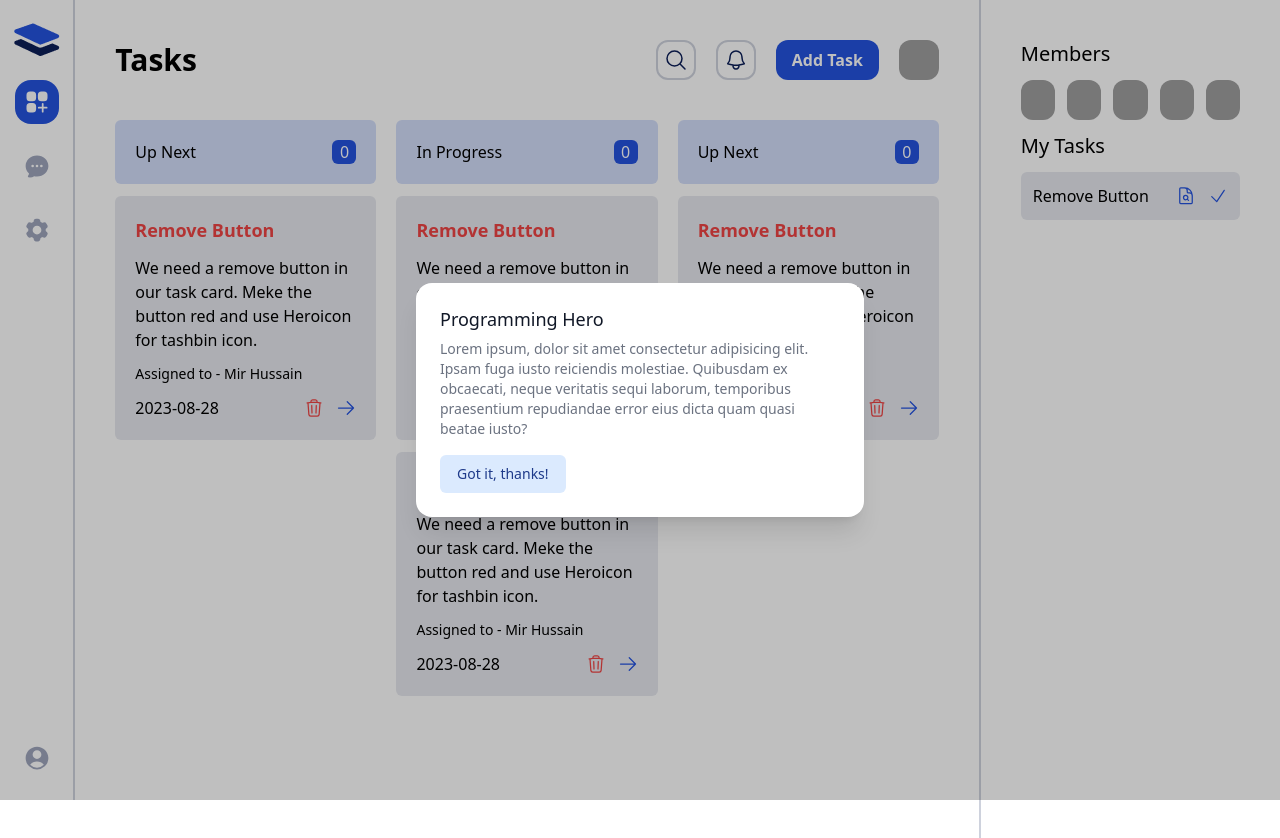
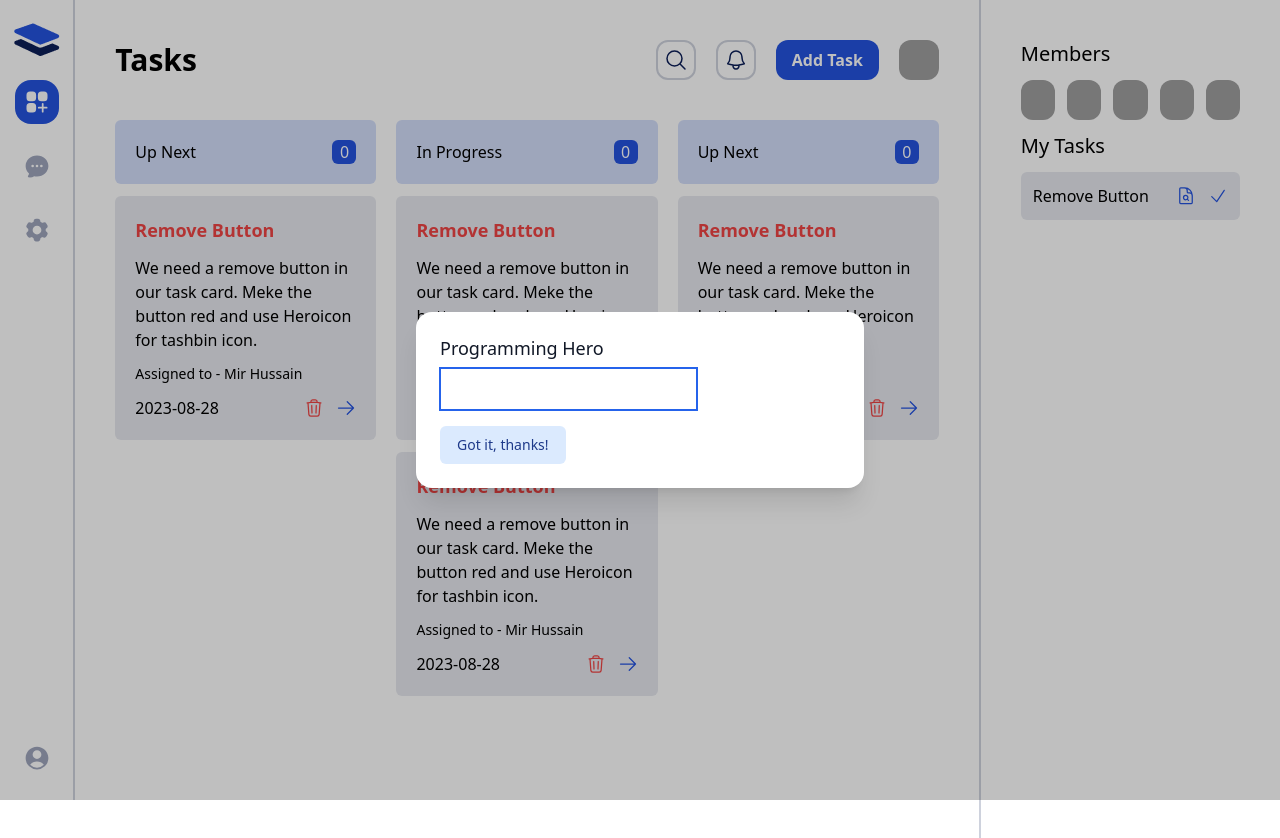
Before and after one commit to coder7475/taskmaster-redux-acc, a React (Vite) app: page / in a window 1280 px wide. Both pictures are taken after a click on the button "Add Task". Shown: the top 838 px of the page. Built offline with nearby package versions, Linux system fonts and the light colour scheme; grey boxes are pictures that could not be loaded.

Commit message:
feat: create a simple for using react hook form

```diff
--- a/src/components/tasks/AddTaskModal.jsx
+++ b/src/components/tasks/AddTaskModal.jsx
@@ -1,6 +1,13 @@
+import { useForm } from 'react-hook-form';
 import Modal from './../ui/Modal';
 
 const AddTaskModal = ({ isOpen, setIsOpen}) => {
+    const { register, handleSubmit } = useForm();
+
+    const onSubmit = (data) => {
+        console.log(data);
+    }
+
     return (
         <Modal
               isOpen={isOpen}
@@ -8,9 +15,10 @@
               title={"Programming Hero"}
               content={"lorem Ipsum so ao"}
         >
-            <p>
-                Lorem ipsum, dolor sit amet consectetur adipisicing elit. Ipsam fuga iusto reiciendis molestiae. Quibusdam ex obcaecati, neque veritatis sequi laborum, temporibus praesentium repudiandae error eius dicta quam quasi beatae iusto?
-            </p>
+            <form onSubmit={() => handleSubmit(onSubmit)}>
+                <input type="text" name="name" {...register('name')} />
+                <button type='submit'></button>
+            </form>
         </Modal>
     );
 };
```
